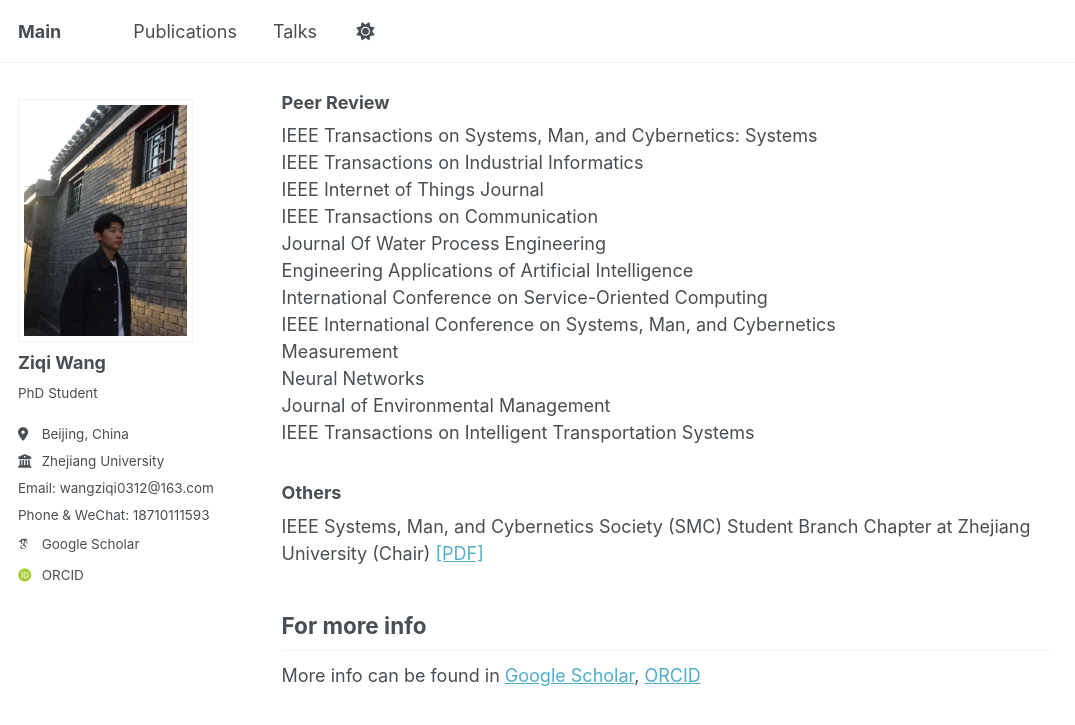
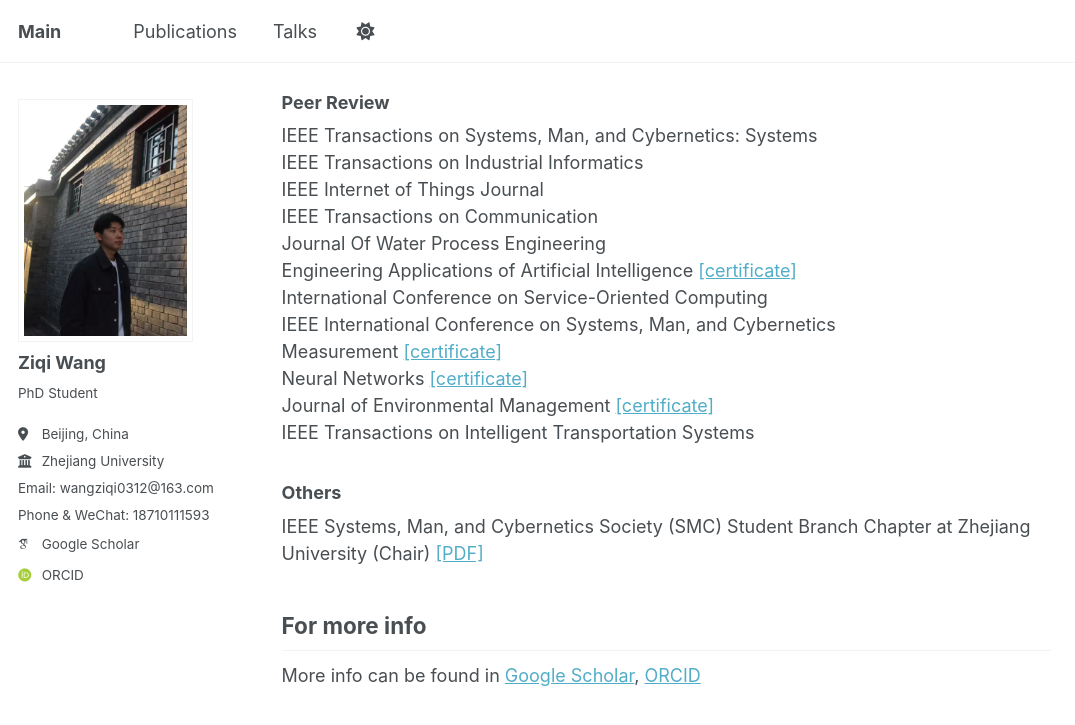
Before and after one commit to ZiqiWang0312/bio, a Jekyll site: the page built from _pages/about.md, in a window 1280 px wide and 900 px high, scrolled down 1146 px. Shown: the top 725 px of the window, without its empty margins (0-1075 px from the left). Built offline with Jekyll 4.4.1, drawn with Linux system fonts in a browser that asks for light colours; some web fonts are replaced; a script that is not in the unit is left out.

Commit message:
certificate review

```diff
--- a/_pages/about.md
+++ b/_pages/about.md
@@ -62,12 +62,12 @@ IEEE Transactions on Industrial Informatics <br>
 IEEE Internet of Things Journal <br>
 IEEE Transactions on Communication <br>
 Journal Of Water Process Engineering <br>
-Engineering Applications of Artificial Intelligence <br>
+Engineering Applications of Artificial Intelligence <a href="https://ZiqiWang0312.github.io/bio/files/Certificate_EAAI_Recognised.pdf" target="_blank">[certificate]</a> <br>
 International Conference on Service-Oriented Computing <br>
 IEEE International Conference on Systems, Man, and Cybernetics <br>
-Measurement <br>
-Neural Networks <br>
-Journal of Environmental Management <br>
+Measurement <a href="https://ZiqiWang0312.github.io/bio/files/Certificate_MEASUR_Recognised.pdf" target="_blank">[certificate]</a> <br>
+Neural Networks <a href="https://ZiqiWang0312.github.io/bio/files/Certificate_NN_Recognised.pdf" target="_blank">[certificate]</a> <br>
+Journal of Environmental Management  <a href="https://ZiqiWang0312.github.io/bio/files/Certificate_YJEMA_Recognised.pdf" target="_blank">[certificate]</a> <br>
 IEEE Transactions on Intelligent Transportation Systems <br>
 
 ### Others
```
Also changed, not shown: 4 other files.
